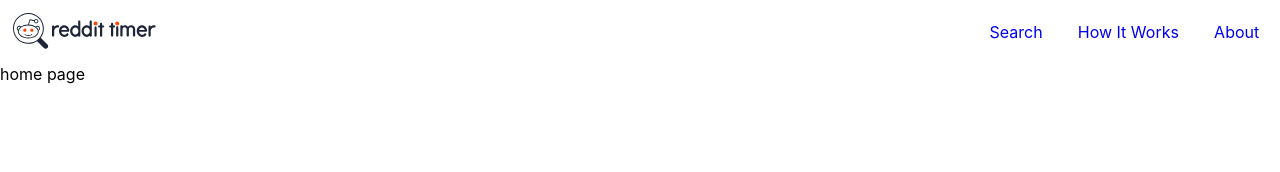
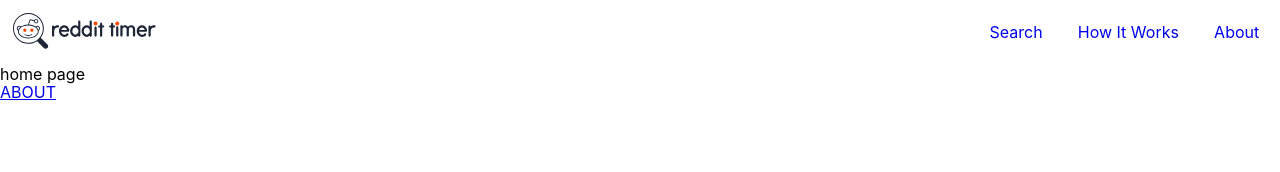
Before and after one commit to ooloo-io/reddit-timer-emekaokoli, a React (Create React App) app: page / in a window 1280 px wide. Shown: the top 172 px of the page. Built offline with nearby package versions, Linux system fonts and the light colour scheme; a web font is replaced by a local one.

Commit message:
updated integration test

```diff
--- a/src/components/Header.js
+++ b/src/components/Header.js
@@ -13,13 +13,13 @@ export default function Nav() {
         <NavTag>
           <UlTag>
             <LiTag data-testid="search">
-              <Links to="/search">Search</Links>
+              <Links to="/#search">Search</Links>
             </LiTag>
             <LiTag data-testid="howitworks">
-              <Links to="/how-it-works">How It Works</Links>
+              <Links to="/#how-it-works">How It Works</Links>
             </LiTag>
             <LiTag data-testid="about">
-              <Links to="/about">About</Links>
+              <Links to="/#about">About</Links>
             </LiTag>
           </UlTag>
         </NavTag>
--- a/src/components/Home.js
+++ b/src/components/Home.js
@@ -5,8 +5,10 @@ export default function HomeScreen() {
   return (
     <>
       <Div>
-        {/* <H1></H1> */}
         home page
+        <Section>
+          <a href="#about">ABOUT</a>
+        </Section>
       </Div>
     </>
   );
@@ -15,3 +17,4 @@ export default function HomeScreen() {
 const Div = styled.div`
 height: 100vh;
 `;
+const Section = styled.section``;
```
Also changed, not shown: 1 other file (tests, documents, lock files or other folders).
